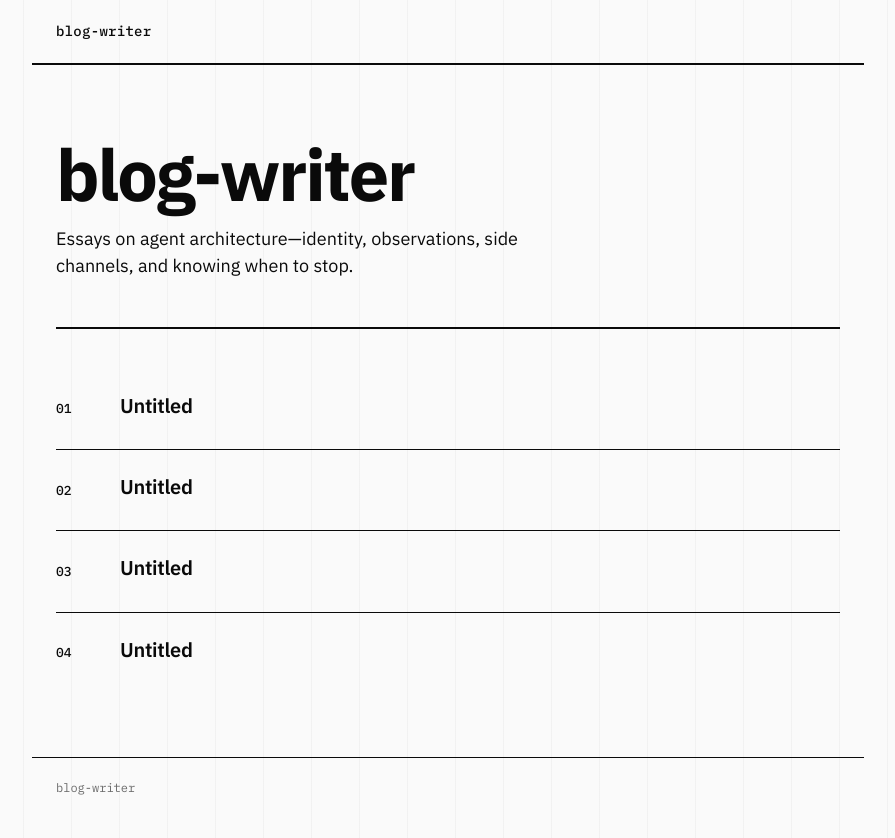
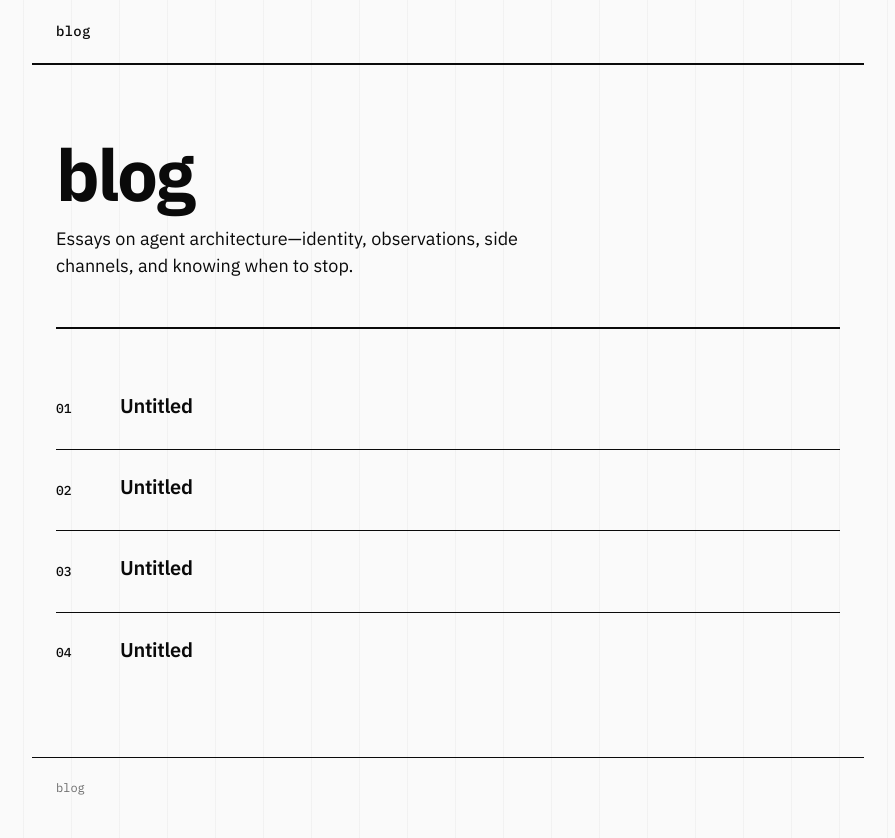
Before and after one commit to MikeIbberson/blog-writer, an Eleventy site: page src/index.njk in a window 1280 px wide. Shown: the whole page, without its empty margins (192-1087 px from the left). Built offline with nearby package versions, Linux system fonts and the light colour scheme; Eleventy itself is replaced by a stand-in of ours; files that its build step writes are made by us from their sources.

Commit message:
chore: change name

```diff
--- a/src/_includes/layout.njk
+++ b/src/_includes/layout.njk
@@ -3,7 +3,7 @@
 <head>
   <meta charset="utf-8">
   <meta name="viewport" content="width=device-width, initial-scale=1">
-  <title>{% if title and title != "blog-writer" %}{{ title }} — blog-writer{% else %}blog-writer{% endif %}</title>
+  <title>{% if title and title != "blog" %}{{ title }} — blog{% else %}blog{% endif %}</title>
   <meta name="description" content="{{ description | default('Essays on agent architecture and production LLM systems.') }}">
   <link rel="preconnect" href="https://fonts.googleapis.com">
   <link rel="preconnect" href="https://fonts.gstatic.com" crossorigin>
@@ -13,13 +13,13 @@
 <body>
   <a class="skip-link" href="#main">Skip to content</a>
   <header class="site-header">
-    <a class="site-brand" href="{{ '/' | url }}">blog-writer</a>
+    <a class="site-brand" href="{{ '/' | url }}">blog</a>
   </header>
   <main id="main">
     {{ content | safe }}
   </main>
   <footer class="site-footer">
-    <p>blog-writer</p>
+    <p>blog</p>
   </footer>
 </body>
 </html>
--- a/src/index.njk
+++ b/src/index.njk
@@ -1,11 +1,11 @@
 ---
 layout: layout.njk
 permalink: /
-title: blog-writer
+title: blog
 description: Essays on agent architecture and production LLM systems.
 ---
 <section class="home-hero">
-  <h1 class="home-brand">blog-writer</h1>
+  <h1 class="home-brand">blog</h1>
   <p class="home-lede">Essays on agent architecture—identity, observations, side channels, and knowing when to stop.</p>
 </section>
 
```
Also changed, not shown: README.md.
